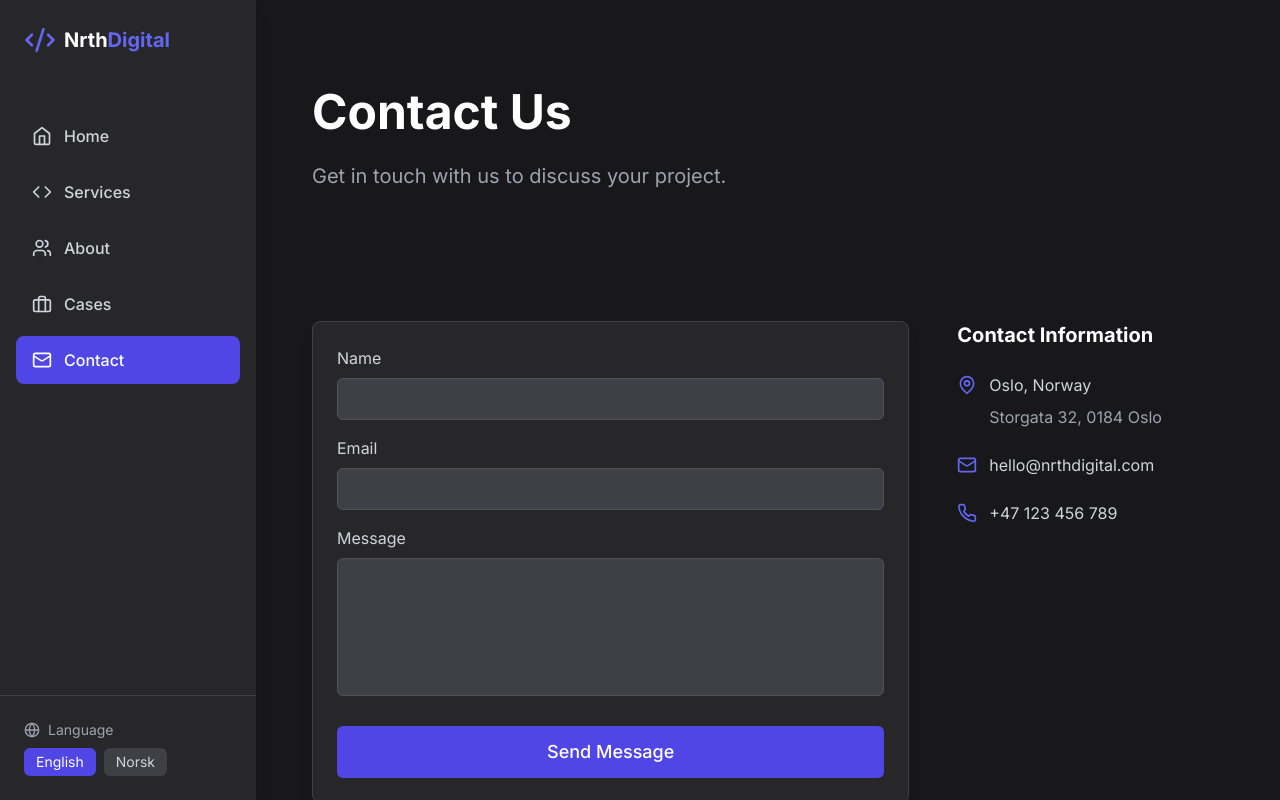
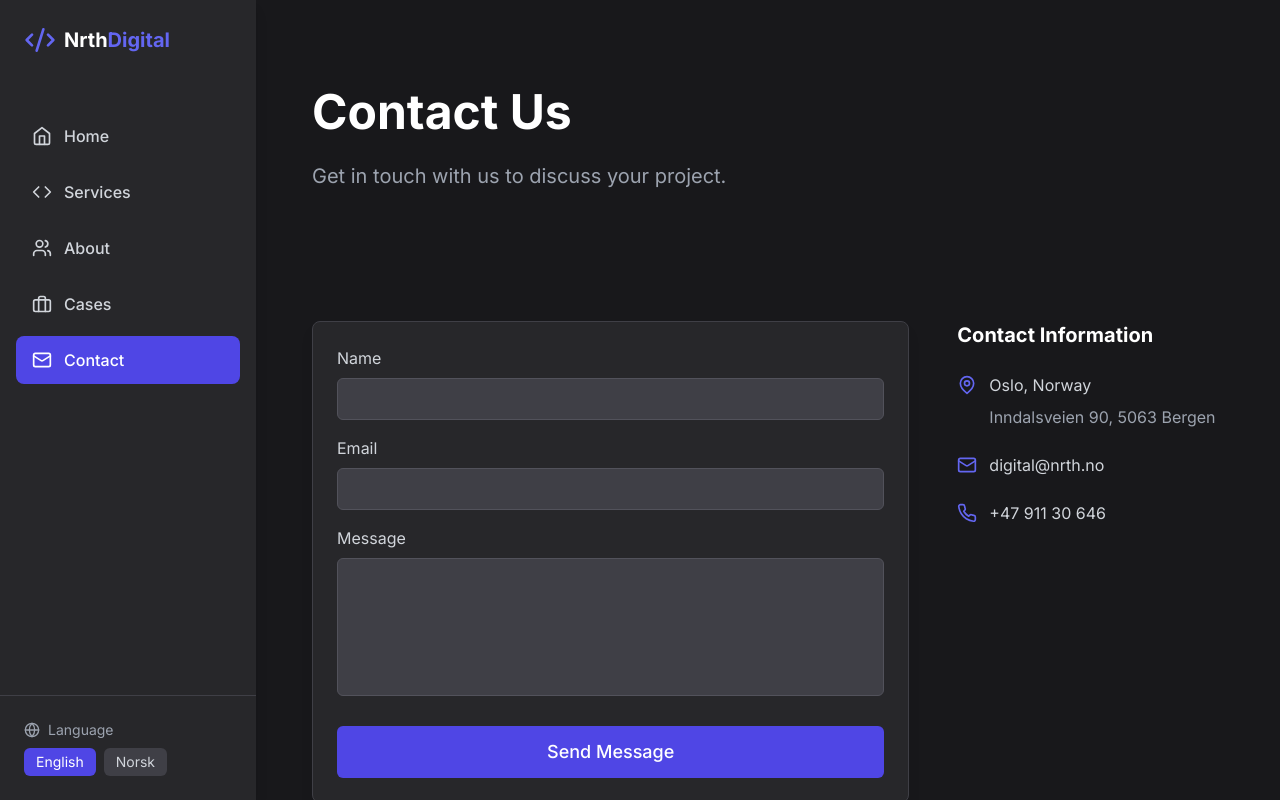
Before and after one commit to thouth/NrthDigital, a React (Vite) app: page /contact in a window 1280 px wide. Built offline with nearby package versions, Linux system fonts and the light colour scheme.

Commit message:
fixed address, phone number and mail on contactpage - also fixed some smaller issues for the global footer.

```diff
--- a/src/components/Footer.tsx
+++ b/src/components/Footer.tsx
@@ -50,7 +50,7 @@ const Footer: React.FC = () => {
               <p>{t('footer.contactInfo.location')}</p>
               <p className="mt-2">
                 <a href="mailto:post@nrthdigital.com" className="hover:text-primary-400 transition-colors">
-                  post@nrthdigital.com
+                  digital@nrth.no
                 </a>
               </p>
               <p className="mt-2">
--- a/src/i18n/locales/en.ts
+++ b/src/i18n/locales/en.ts
@@ -202,8 +202,8 @@ export default {
     info: {
       title: 'Contact Information',
       address: 'Oslo, Norway',
-      email: 'hello@nrthdigital.com',
-      phone: '+47 123 456 789',
+      email: 'digital@nrth.no',
+      phone: '+47 911 30 646',
     },
     hours: {
       officeHours: 'Åpent',
@@ -211,8 +211,8 @@ export default {
       openingHoursWeekend: 'Lørdag - Søndag: Stengt',
     },
     location: {
-      findUs:"Find Us in Oslo",
-      address: "Storgata 32, 0184 Oslo, Norway",
+      findUs:"Find Us in Bergen",
+      address: "Inndalsveien 90, 5063 Bergen, Norway",
     }
   },
     footer: {
@@ -241,7 +241,7 @@ export default {
     },
     contactInfo: {
       location: 'Bergen, Norway',
-      email: 'post@nrthdigital.com',
+      email: 'digital@nrth.no',
       phone: '+47 911 30 646',
     },
   }
--- a/src/i18n/locales/no.ts
+++ b/src/i18n/locales/no.ts
@@ -200,8 +200,8 @@ export default {
     info: {
       title: 'Kontaktinformasjon',
       address: 'Oslo, Norge',
-      email: 'hello@nrthdigital.com',
-      phone: '+47 123 456 789',
+      email: 'digital@nrth.no',
+      phone: '+47 911 30 646',
     },
     hours: {
       officeHours: 'ÅpningsTider',
@@ -209,8 +209,8 @@ export default {
       openingHoursWeekend: 'Lørdag - Søndag: Stengt',
     },
     location: {
-      findUs:"Finn oss i Oslo",
-      address: "Storgata 32, 0184 Oslo, Norge",
+      findUs:"Finn oss i Bergen",
+      address: "Inndalsveien 90, 5063 Bergen, Norge",
     }
   },
   footer: {
@@ -239,7 +239,7 @@ export default {
     },
     contactInfo: {
       location: 'Bergen, Norge',
-      email: 'post@nrthdigital.com',
+      email: 'digital@nrth.no',
       phone: '+47 911 30 646',
     },
   }
--- a/src/pages/ContactPage.tsx
+++ b/src/pages/ContactPage.tsx
@@ -46,7 +46,7 @@ const ContactPage: React.FC = () => {
                 <ContactInfo
                   icon={<MapPin size={20} />}
                   title={t('contact.info.address')}
-                  detail="Storgata 32, 0184 Oslo"
+                  detail="Inndalsveien 90, 5063 Bergen"
                 />
                 <ContactInfo
                   icon={<Mail size={20} />}
```
